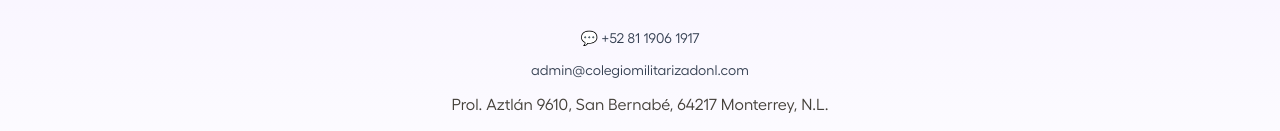
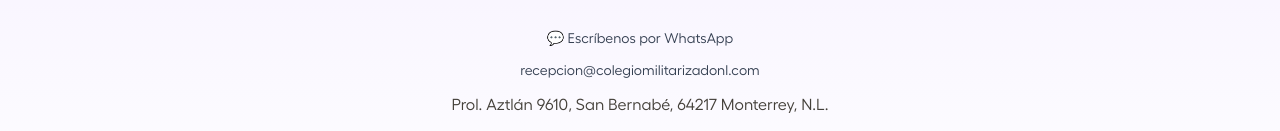
Before and after one commit to reankoresh/colegiomilitarizado, an Astro site: page / in a window 1280 px wide. Shown: the part 2455-2586 px from the top of the page. Built offline with nearby package versions, Linux system fonts and the light colour scheme; Astro itself is replaced by a stand-in of ours.

Commit message:
feat:whatsapp declaration

```diff
--- a/src/components/Footer.astro
+++ b/src/components/Footer.astro
@@ -27,14 +27,14 @@
         rel="noopener noreferrer"
         class="hover:text-green-700"
       >
-        💬 +52 81 1906 1917
+        💬 Escríbenos por WhatsApp
       </a>
 
       <a
-        href="mailto:admin@colegiomilitarizadonl.com"
+        href="mailto:recepcion@colegiomilitarizadonl.com"
         class="hover:text-green-700"
       >
-        admin@colegiomilitarizadonl.com
+        recepcion@colegiomilitarizadonl.com
       </a>
 
       <p>
```
